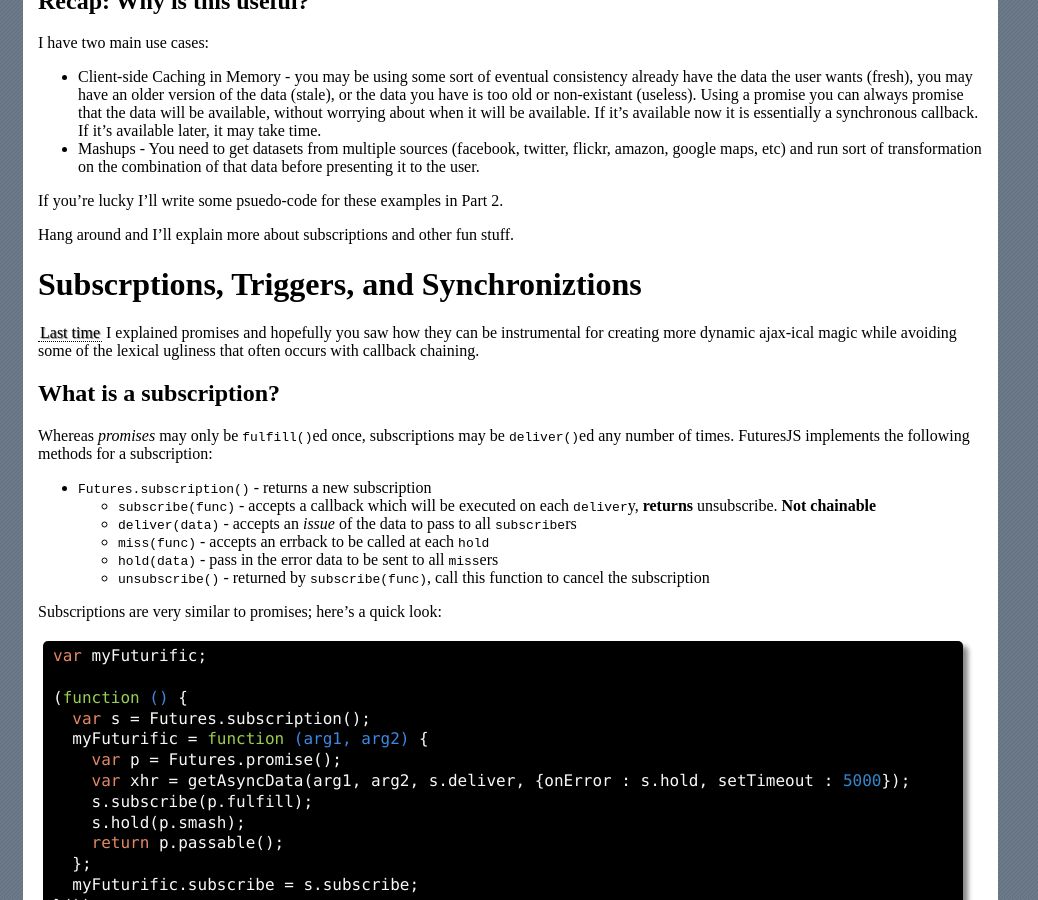
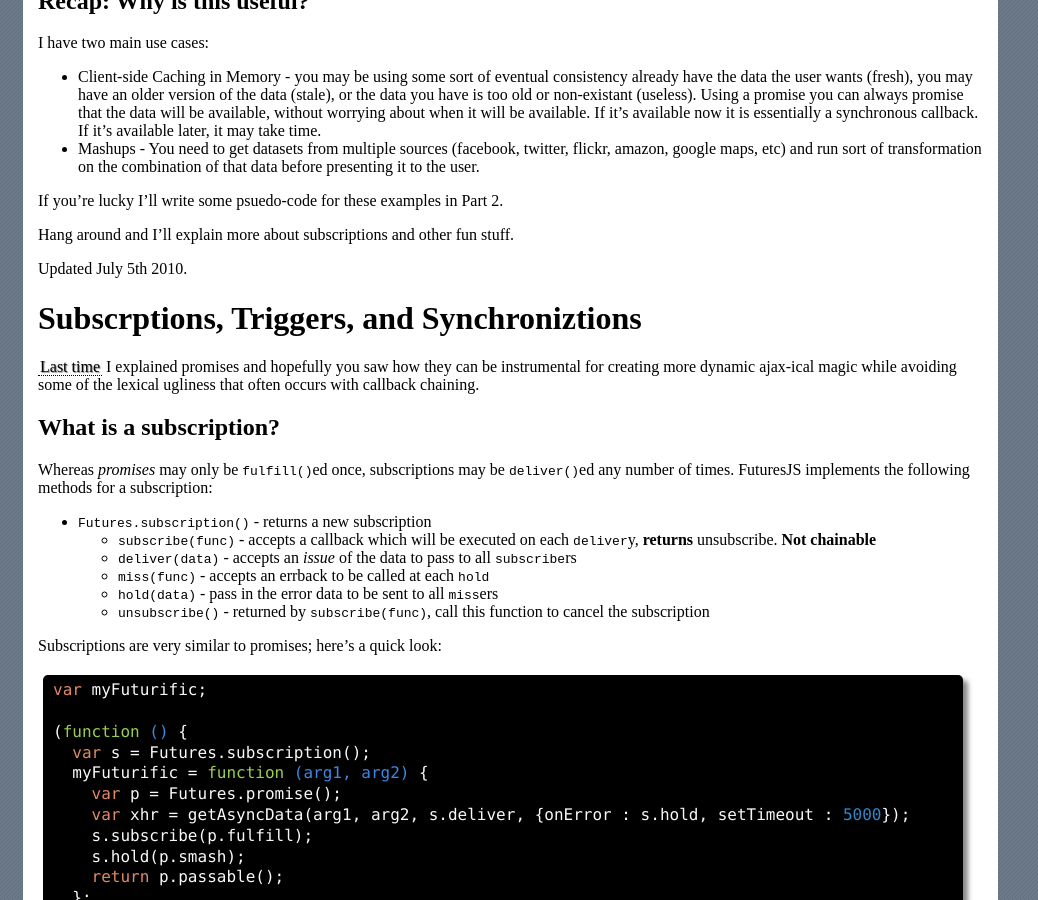
Before and after one commit to FuturesJS/FuturesJS, a Jekyll site: the page built from index.html, in a window 1280 px wide and 900 px high, scrolled down 3134 px. Shown: the whole window, without its empty margins (0-1038 px from the left). Built offline with Jekyll 4.4.1, drawn with Linux system fonts in a browser that asks for light colours; Markdown is read by kramdown in place of the engine named in the settings; some of the changed text lies outside the part shown.

Commit message:
added updated at time

```diff
--- a/index.html
+++ b/index.html
@@ -5,4 +5,5 @@ title: FuturesJS - Promises, Subscriptions, Joins, Synchronizations, etc
 {% for post in site.categories.quickstart %}
 <!-- h2><a href="{{ post.url }}">{{ post.title }}</a></h2 -->
 {{ post.content }}
+Updated {{ post.updated_at }}.
 {% endfor %}
```
